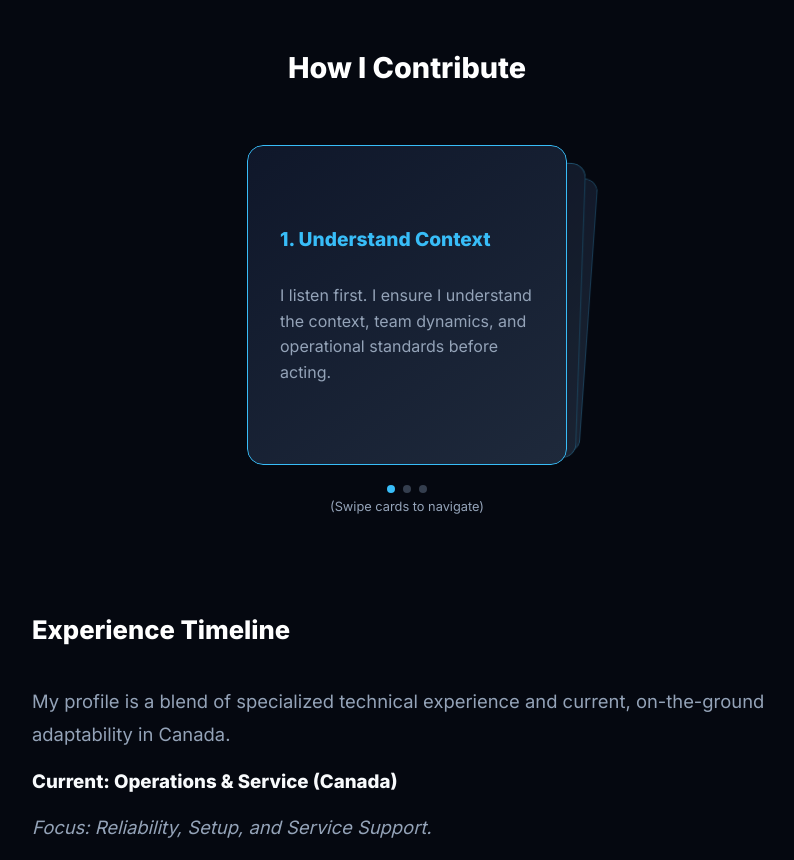
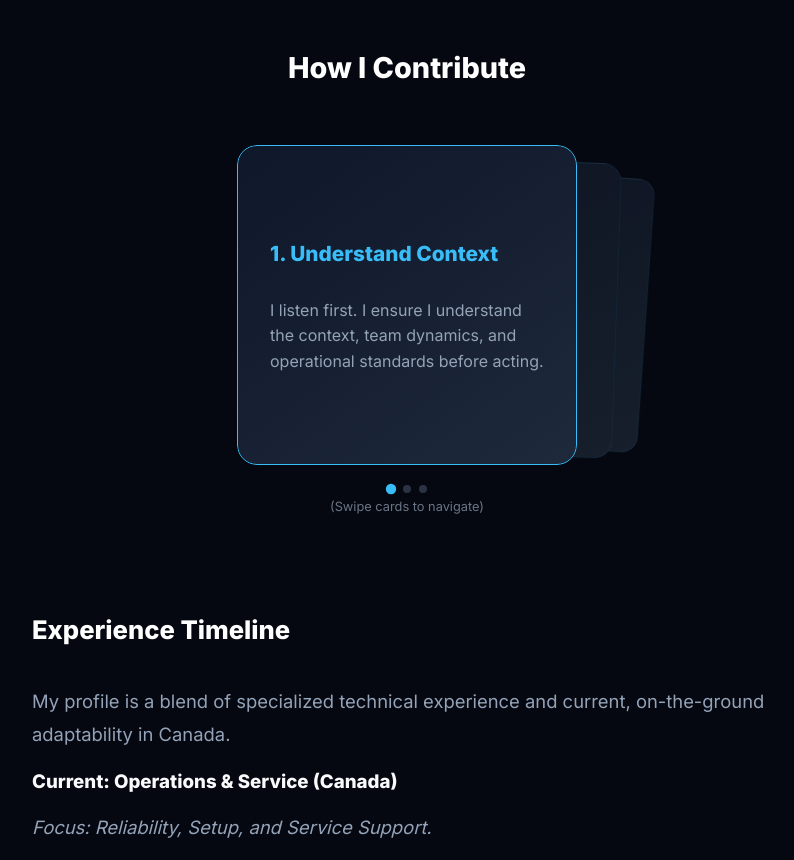
Before and after one commit to FcoAleuy/fcoaleuy.github.io, an Astro site: page / in a window 1280 px wide. Shown: the part 1380-2240 px from the top of the page, without its empty margins (233-1027 px from the left). Built offline with nearby package versions, Linux system fonts and the light colour scheme; Astro itself is replaced by a stand-in of ours.

Commit message:
Update Swiper to latest version

```diff
--- a/src/components/ContributionSlider.jsx
+++ b/src/components/ContributionSlider.jsx
@@ -8,36 +8,44 @@ import 'swiper/css/pagination';
 
 export default function ContributionSlider() {
   const cardStyle = {
-    borderRadius: '16px',
+    borderRadius: '20px',
     padding: '2rem',
     height: '320px',
     display: 'flex',
     flexDirection: 'column',
     justifyContent: 'center',
     boxSizing: 'border-box',
-    boxShadow: '0 10px 30px -10px rgba(0,0,0,0.5)',
-    cursor: 'grab',
+    background: 'linear-gradient(145deg, #0f172a 0%, #1e293b 100%)',
+    border: '1px solid rgba(56, 189, 248, 0.15)',
+    boxShadow: '0 30px 50px -15px rgba(0,0,0,0.5)',
+    cursor: 'grab'
   };
 
   return (
-    <div style={{ maxWidth: '320px', margin: '0 auto' }}>
+    <div style={{ maxWidth: '340px', margin: '0 auto', perspective: '1200px' }}>
       <style>{`
         .swiper {
           width: 100%;
           padding-top: 20px;
           padding-bottom: 40px;
-          overflow: visible;
+          overflow: visible !important;
         }
         .swiper-slide {
-          border-radius: 16px;
+          border-radius: 20px;
+          transition: transform 0.3s ease;
+        }
+        .swiper-slide-shadow {
+          background: rgba(0, 0, 0, 0.25) !important;
+          border-radius: 20px;
         }
         .swiper-pagination-bullet {
           background: #64748b;
-          opacity: 0.5;
+          opacity: 0.4;
         }
         .swiper-pagination-bullet-active {
           background: #38bdf8;
           opacity: 1;
+          transform: scale(1.3);
         }
       `}</style>
 
@@ -46,16 +54,15 @@ export default function ContributionSlider() {
         grabCursor={true}
         modules={[EffectCards, Pagination]}
         pagination={{ clickable: true }}
+        cardsEffect={{
+          perSlideOffset: 16,   // espacio entre tarjetas
+          perSlideRotate: 2,    // rotación suave
+          slideShadows: true    // sombra entre cartas
+        }}
       >
         <SwiperSlide>
-          <div style={{
-            ...cardStyle,
-            border: '1px solid #38bdf8',
-            background: 'linear-gradient(145deg, #0f172a 0%, #1e293b 100%)',
-          }}>
-            <h3 style={{ fontSize: '1.2rem', color: '#38bdf8', marginBottom: '1rem' }}>
-              1. Understand Context
-            </h3>
+          <div style={{ ...cardStyle, border: '1px solid #38bdf8' }}>
+            <h3 style={{ fontSize: '1.3rem', color: '#38bdf8', marginBottom: '1rem' }}>1. Understand Context</h3>
             <p style={{ color: '#cbd5e1', fontSize: '1rem', lineHeight: '1.6' }}>
               I listen first. I ensure I understand the context, team dynamics, and operational standards before acting.
             </p>
@@ -63,14 +70,8 @@ export default function ContributionSlider() {
         </SwiperSlide>
 
         <SwiperSlide>
-          <div style={{
-            ...cardStyle,
-            border: '1px solid rgba(56, 189, 248, 0.4)',
-            background: 'linear-gradient(145deg, #0f172a 0%, #1e293b 100%)',
-          }}>
-            <h3 style={{ fontSize: '1.2rem', color: '#f8fafc', marginBottom: '1rem' }}>
-              2. Execute Reliably
-            </h3>
+          <div style={cardStyle}>
+            <h3 style={{ fontSize: '1.3rem', color: '#f8fafc', marginBottom: '1rem' }}>2. Execute Reliably</h3>
             <p style={{ color: '#94a3b8', fontSize: '1rem', lineHeight: '1.6' }}>
               I carry out tasks with precision and consistency, reducing errors and workload for the team.
             </p>
@@ -78,14 +79,8 @@ export default function ContributionSlider() {
         </SwiperSlide>
 
         <SwiperSlide>
-          <div style={{
-            ...cardStyle,
-            border: '1px solid rgba(56, 189, 248, 0.4)',
-            background: 'linear-gradient(145deg, #0f172a 0%, #1e293b 100%)',
-          }}>
-            <h3 style={{ fontSize: '1.2rem', color: '#f8fafc', marginBottom: '1rem' }}>
-              3. Collaborate
-            </h3>
+          <div style={cardStyle}>
+            <h3 style={{ fontSize: '1.3rem', color: '#f8fafc', marginBottom: '1rem' }}>3. Collaborate</h3>
             <p style={{ color: '#94a3b8', fontSize: '1rem', lineHeight: '1.6' }}>
               I identify small opportunities to improve stability, always aligned with the team.
             </p>
@@ -93,7 +88,7 @@ export default function ContributionSlider() {
         </SwiperSlide>
       </Swiper>
 
-      <p style={{ textAlign: 'center', fontSize: '0.8rem', color: '#64748b', marginTop: '-10px' }}>
+      <p style={{ textAlign: 'center', fontSize: '0.8rem', color: '#64748b', marginTop: '-10px', opacity: 0.7 }}>
         (Swipe cards to navigate)
       </p>
     </div>
--- a/src/content/home.mdx
+++ b/src/content/home.mdx
@@ -61,12 +61,12 @@ import ContributionSlider from '../components/ContributionSlider.jsx';
 - **Technical Problem Solving**: I bridge the gap between complex tech issues and non-technical users.
 - **Adaptability**: Proven ability to pivot from corporate strategy to service environments without friction.
 
-{/* SECCIÓN: HOW I CONTRIBUTE (Slider Interactivo Optimizado) */}
+{/* SECCIÓN: HOW I CONTRIBUTE (Slider Interactivo 3D) */}
 <div style={{ margin: '5rem 0' }}>
   <h2 style={{ fontSize: '1.8rem', marginBottom: '2.5rem', color: '#f8fafc', textAlign: 'center' }}>How I Contribute</h2>
 
-  {/* USAMOS client:load PARA CARGA INMEDIATA Y EVITAR ERRORES VISUALES */}
-  <ContributionSlider client:load />
+  {/* client:only="react" fuerza que el navegador maneje toda la animación, evitando errores */}
+  <ContributionSlider client:only="react" />
 
 </div>
 
```
